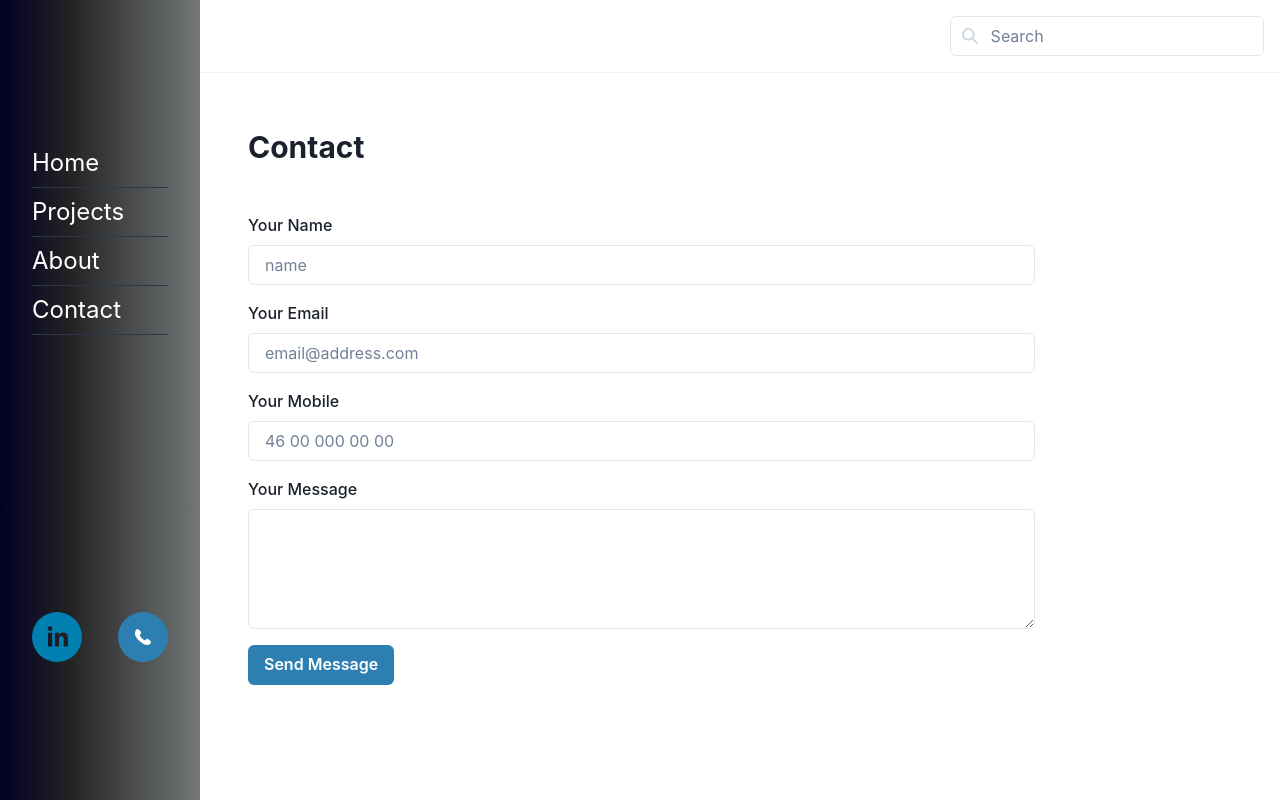
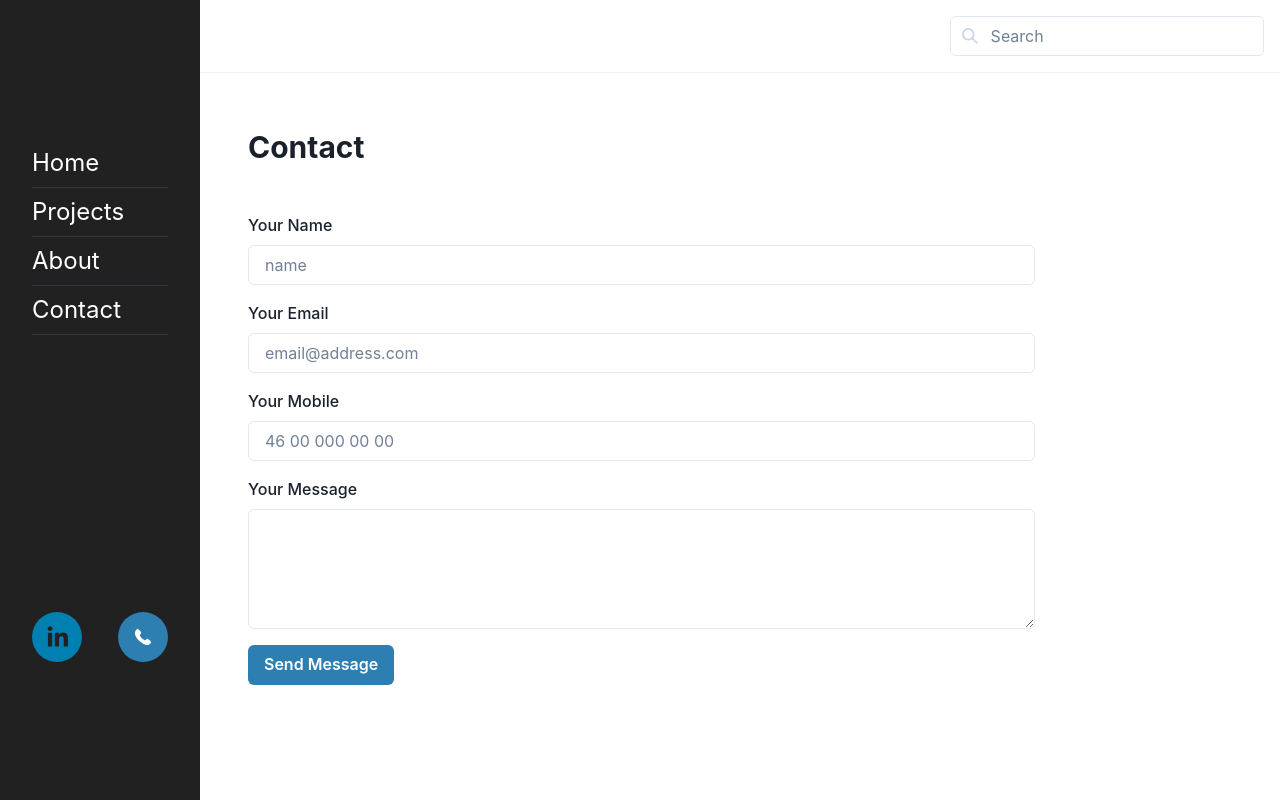
Before and after one commit to zelenovakat/ekaterinazelenova, a Next.js app: page /contact in a window 1280 px wide. Built offline with nearby package versions, Linux system fonts and the light colour scheme.

Commit message:
Markdown

```diff
--- a/src/components/JobListTile/index.tsx
+++ b/src/components/JobListTile/index.tsx
@@ -16,14 +16,14 @@ const JobListTile = (props: JobListTileProps) => {
   return (
     <GridItem width="100%" overflow="clip" position="relative">
       <Flex
-        minHeight="315px"
+        minHeight="330px"
         overflow="clip"
         position="relative"
         borderTopLeftRadius="5"
         borderTopRightRadius="5">
         <Image
           src={mainImage?.url}
-          fill={true}
+          fill
           alt={title}
           style={{ objectFit: "cover" }}
           priority={true}
@@ -37,7 +37,7 @@ const JobListTile = (props: JobListTileProps) => {
         borderColor="gray.100"
         borderBottomLeftRadius="5"
         borderBottomRightRadius="5"
-        minHeight="250px">
+        minHeight="295px">
         <Heading size="md">{title}</Heading>
         <Text marginTop="4">{summary}</Text>
         <Link as={NextLink} href={`/jobs/${sys.id}`} marginTop="auto" fontWeight="bold">
--- a/src/components/Sidebar/index.tsx
+++ b/src/components/Sidebar/index.tsx
@@ -1,20 +1,22 @@
 import { Flex } from "@chakra-ui/react"
 import NavLinks from "../NavLinks"
 import Connection from "../Popover"
+import { background } from "@/utils/colors"
 
 const SideBar = () => {
   return (
     <Flex
       justifyContent="space-around"
       flexDirection="column"
-      background="linear-gradient(90deg, rgba(2,0,36,1) 0%, rgba(35,35,36,1) 35%, rgba(115,119,120,1) 100%)"
       width="200px"
       height="100vh"
       position="fixed"
-      display={["none", "flex"]}>
+      display={["none", "flex"]}
+      bg={background}>
       <NavLinks />
       <Connection />
     </Flex>
   )
 }
+
 export default SideBar
--- a/src/pages/jobs/[id].tsx
+++ b/src/pages/jobs/[id].tsx
@@ -2,9 +2,9 @@ import DifaultLayout from "@/layout/DefaultLayout"
 import client from "@/utils/apollo-client"
 import { gql } from "@apollo/client"
 import type { GetServerSidePropsContext } from "next"
-import ReactMarkdown from "react-markdown"
 import { Heading, Box, Flex } from "@chakra-ui/react"
 import { NextSeo } from "next-seo"
+import Markdown from "@/components/Markdown"
 
 type JobList = {
   title: string
@@ -65,7 +65,7 @@ function JobPage(props: JobProps) {
         />
         <Heading as="h1">{title}</Heading>
         <Box marginTop="8" whiteSpace="pre-wrap">
-          <ReactMarkdown>{content}</ReactMarkdown>
+          <Markdown>{content}</Markdown>
         </Box>
       </DifaultLayout>
     </Flex>
--- a/src/utils/colors.ts
+++ b/src/utils/colors.ts
@@ -1 +1,2 @@
 export const linkedInColor = "#2D7FB2"
+export const background = "#212121"
```
Also changed, not shown: src/components/Markdown/index.tsx (added, +38 -0 lines).
